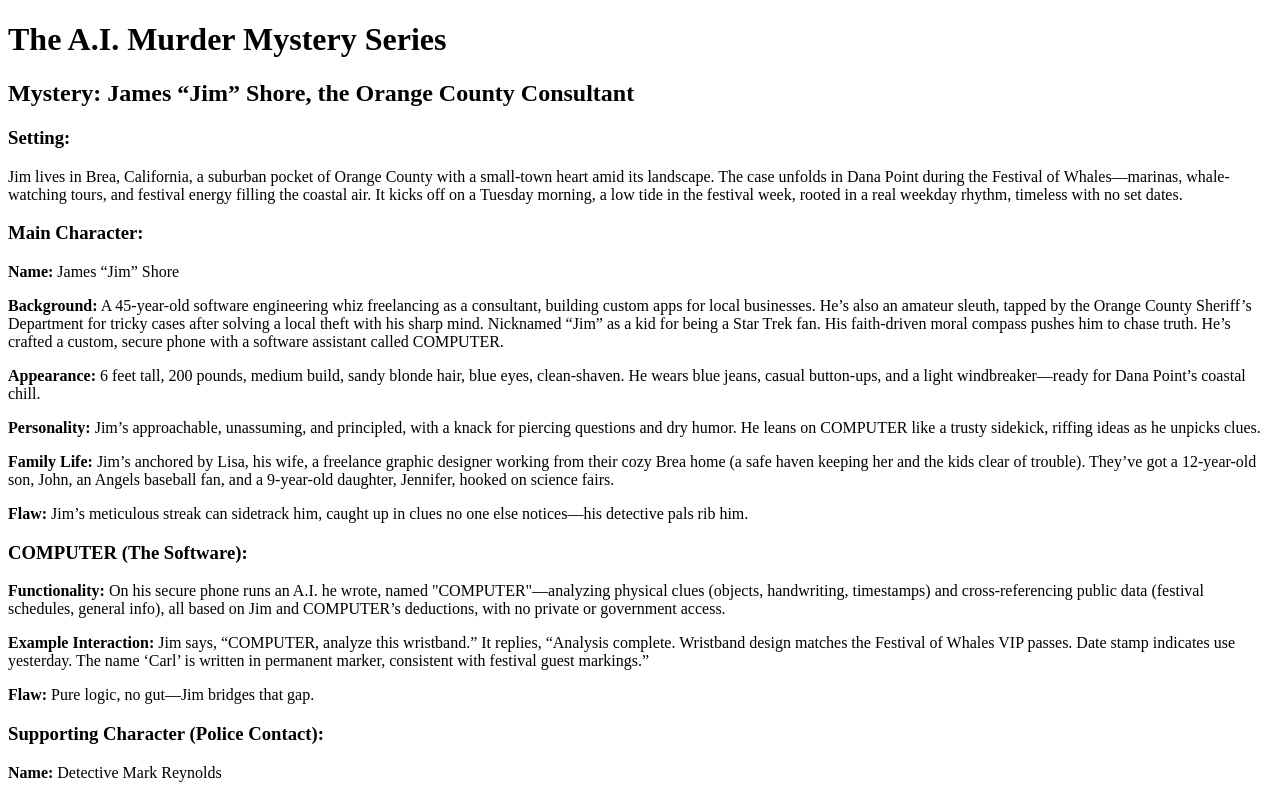
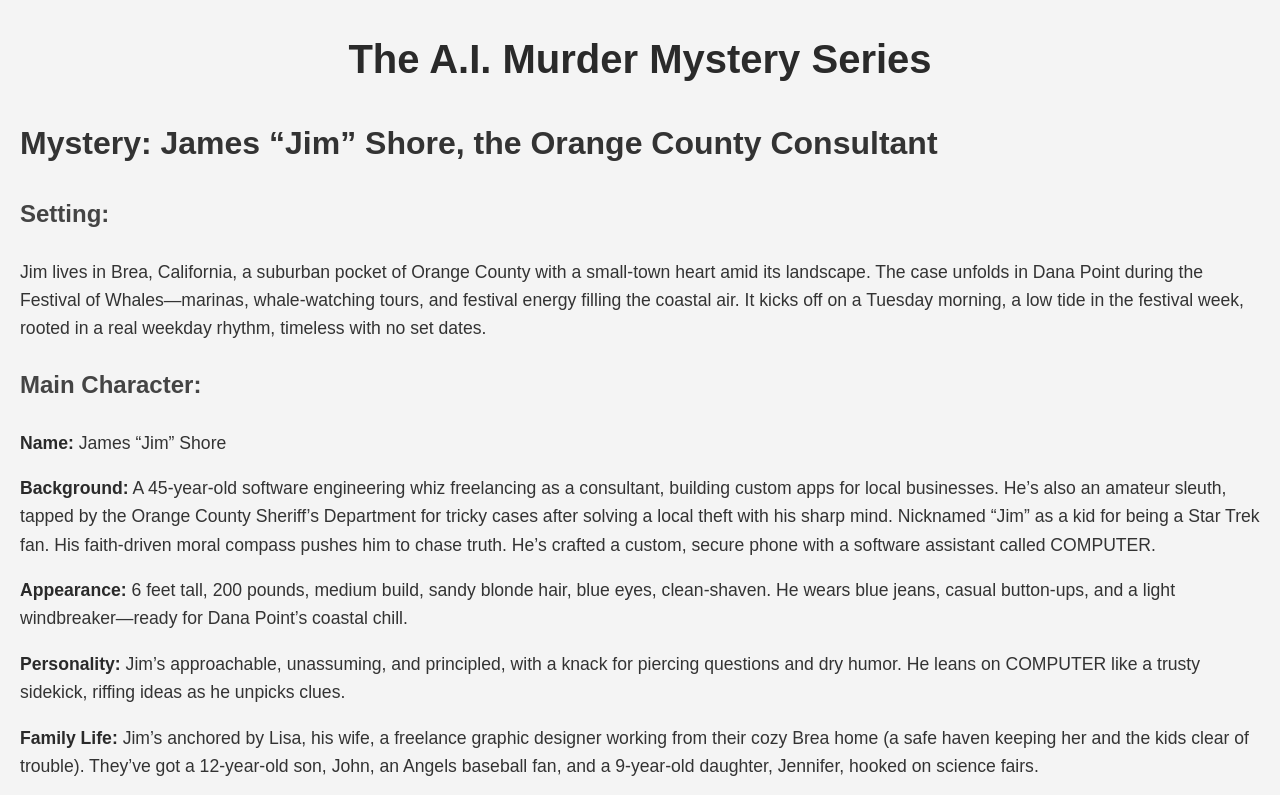
Before and after one commit to aishore/aishore, a plain HTML site: page chapters1_2.html in a window 1280 px wide. Shown: the top 795 px of the page. Drawn offline with Linux system fonts and the light colour scheme.

Commit message:
Update chapters1_2.html

```diff
--- a/chapters1_2.html
+++ b/chapters1_2.html
@@ -5,6 +5,45 @@
     <meta name="viewport" content="width=device-width, initial-scale=1.0">
     <meta http-equiv="X-UA-Compatible" content="ie=edge">
     <title>The A.I. Murder Mystery Series</title>
+    <style>
+        body {
+            font-family: 'Bantayog', sans-serif;
+            line-height: 1.6;
+            color: #333;
+            background-color: #f4f4f4;
+            margin: 20px;
+        }
+
+        h1 {
+            font-size: 2.5em;
+            text-align: center;
+            color: #2a2a2a;
+        }
+
+        h2 {
+            font-size: 2em;
+            color: #333;
+        }
+
+        h3 {
+            font-size: 1.5em;
+            color: #444;
+        }
+
+        p {
+            font-size: 1.1em;
+            margin-bottom: 15px;
+        }
+
+        strong {
+            color: #2a2a2a;
+        }
+
+        hr {
+            border: 1px solid #ccc;
+            margin: 20px 0;
+        }
+    </style>
 </head>
 <body>
     <h1>The A.I. Murder Mystery Series</h1>
```
